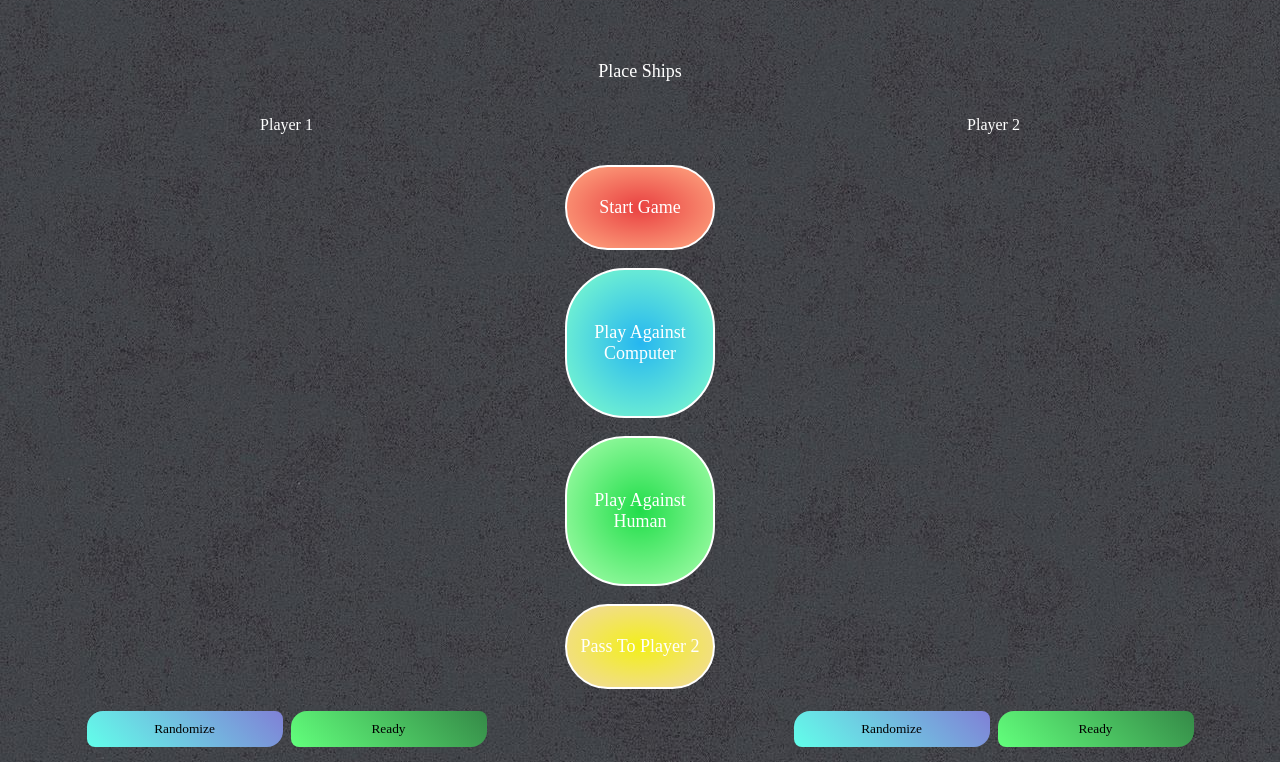
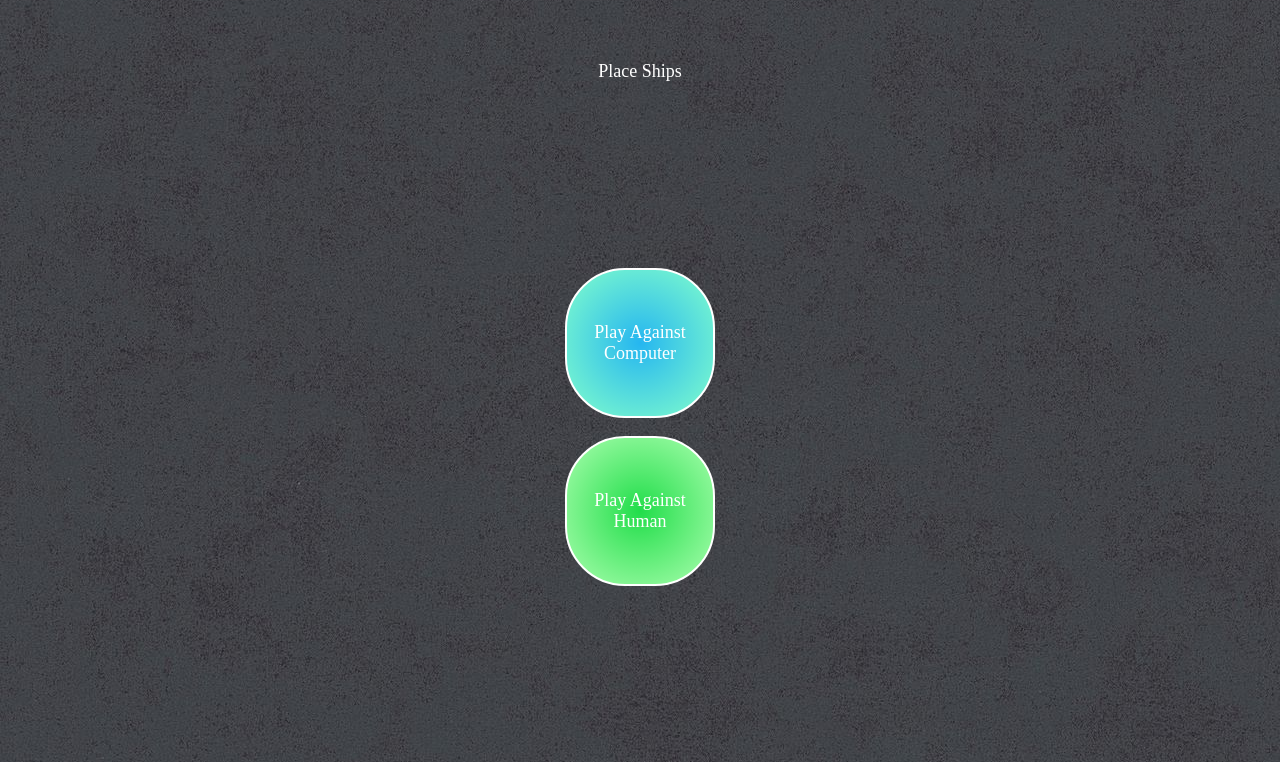
Before and after one commit to haristotle3/odin-battleship, a website built with webpack: page src/template.html in a window 1280 px wide. Shown: the part 63-825 px from the top of the page. Built offline with nearby package versions, Linux system fonts and the light colour scheme.

Commit message:
Add class hidden to play containers and start and pass buttons

```diff
--- a/src/template.html
+++ b/src/template.html
@@ -18,7 +18,7 @@
       </div>
 
       <div class="game-container">
-        <div class="play-container player-1">
+        <div class="play-container player-1 hidden">
           <p class="player-name">Player 1</p>
           <div id="board-1" class="board"></div>
           <div class="harbour"></div>
@@ -29,13 +29,13 @@
         </div>
 
         <div class="play-buttons-container">
-          <button id="start-button">Start Game</button>
+          <button id="start-button" class="hidden">Start Game</button>
           <button id="play-computer-button">Play Against Computer</button>
           <button id="play-human-button">Play Against Human</button>
-          <button id="pass-button">Pass To Player 2</button>
+          <button id="pass-button" class="hidden">Pass To Player 2</button>
         </div>
 
-        <div class="play-container player-2">
+        <div class="play-container player-2 hidden">
           <p class="player-name">Player 2</p>
           <div id="board-2" class="board"></div>
           <div class="harbour"></div>
```
